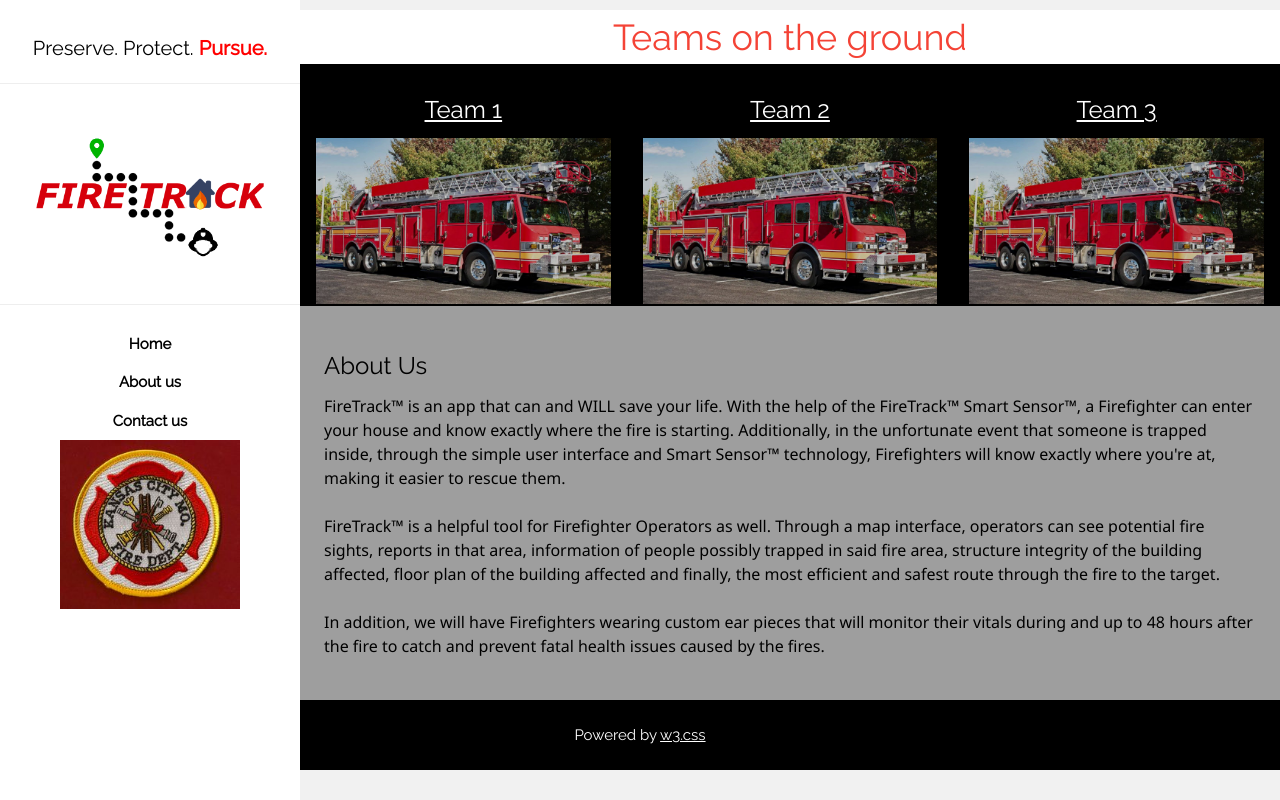
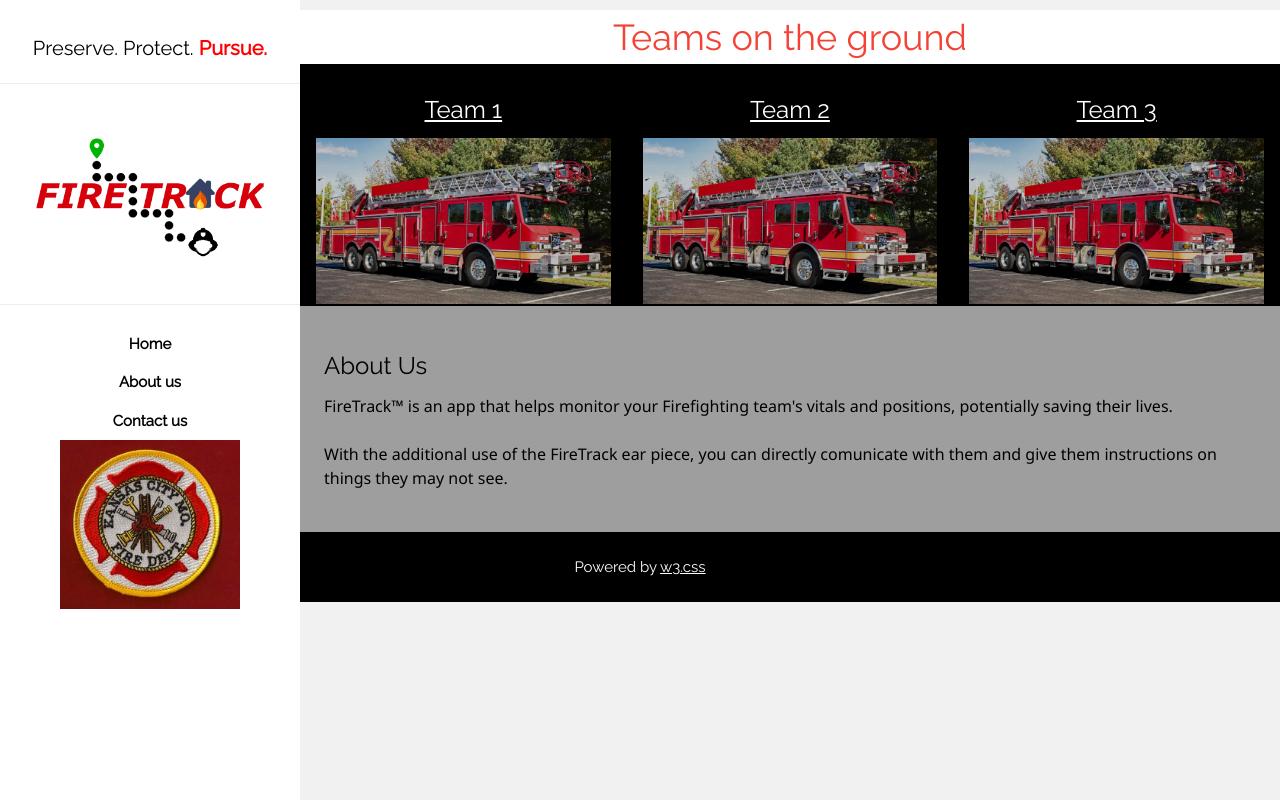
Before and after one commit to jossotriv/MCMIT-SHPE-2017-Hackathon, a PHP site: page / in a window 1280 px wide. Run offline with PHP 8.4, Linux system fonts and the light colour scheme.

Commit message:
'adding'

```diff
--- a/firetrack/index.php
+++ b/firetrack/index.php
@@ -60,9 +60,9 @@ include 'css/navbars.php';
   <footer class="w3-container w3-padding-32 w3-grey">
     <div class="w3-row-padding">
         <h3>About Us</h3>
-        <h6>FireTrack™  is an app that can and WILL save your life. With the help of  the FireTrack™  Smart Sensor™, a Firefighter can enter your house and know exactly where the fire is starting. Additionally, in the unfortunate event that someone is trapped inside, through the simple user interface and Smart Sensor™ technology, Firefighters will know exactly where you're at, making it easier to rescue them.<br><br>
-        FireTrack™  is a helpful tool for Firefighter Operators as well. Through a map interface, operators can see potential fire sights, reports in that area, information of people possibly trapped in said fire area, structure integrity of the building affected, floor plan of the building affected and finally, the most efficient and safest route through the fire to the target.</br><br>
-        In addition, we will have Firefighters wearing custom ear pieces that will monitor their vitals during and up to 48 hours after the  fire to catch and prevent fatal health issues caused by the fires.
+        <h6>FireTrack™ is an app that helps monitor your Firefighting team's vitals and positions, potentially saving their lives.<br><br>
+
+        With the additional use of the FireTrack ear piece, you can directly comunicate with them and give them instructions on things they may not see.
 
      </h6>
     </div>
--- a/firetrack/team1.php
+++ b/firetrack/team1.php
@@ -30,7 +30,7 @@ include 'css/navbars.php';
   <h1><center>Team 1</center></h1>
   <div class="w3-row">
     <div class="w3-third w3-padding">
-      <div class="w3-container w3-green"><a href="#" style="text-decoration:none;"><h3><center>Andrew J.</center></h3>
+      <div class="w3-container w3-green" style="background: url(pictures/)"><a href="#" style="text-decoration:none;"><h3><center>Andrew J.</center></h3>
       <ul><h6>Pulse: 130</h6></ul>
       <ul><h6>Temp: 101* f</h6></ul>
       <ul><h6>Accel: .45</h6></ul>
```
